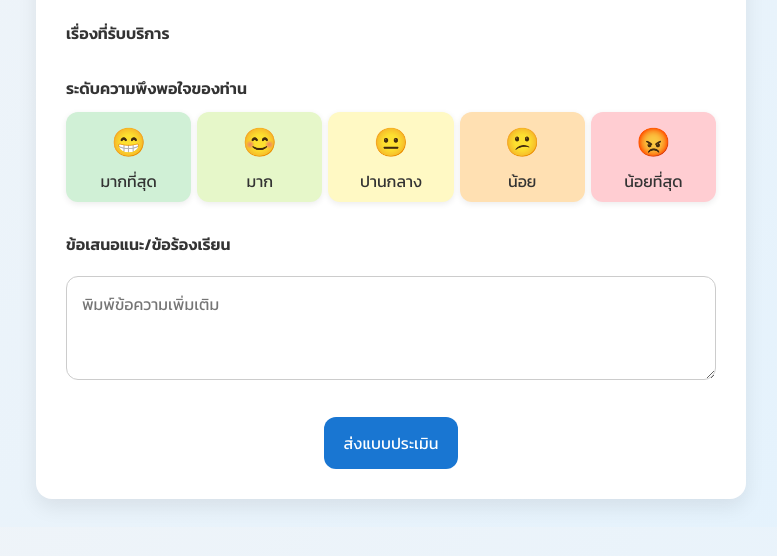
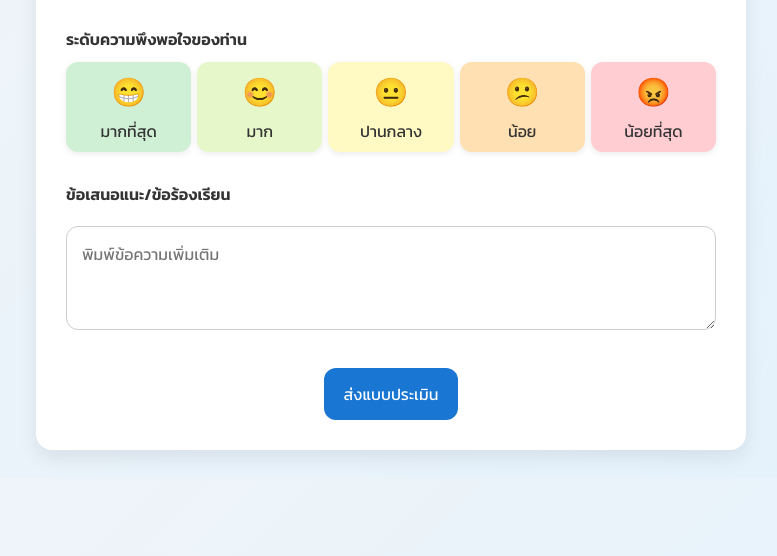
Before and after one commit to nuchbu-stack/ss, a plain HTML site: page records_office/index.html in a window 1280 px wide. Shown: the part 170-726 px from the top of the page, without its empty margins (249-1026 px from the left). Drawn offline with Linux system fonts and the light colour scheme.

Commit message:
Update index.html

```diff
--- a/records_office/index.html
+++ b/records_office/index.html
@@ -21,7 +21,9 @@
 
     <!-- Q0 -->
     <div class="question">
-    <label class="label">เรื่องที่รับบริการ</label>
+    <!-- <label class="label">เรื่องที่รับบริการ</label>
+    <select id="q0" name="q0" required> -->
+
     <select id="q0" name="q0" class="hidden">
         <option value="" disabled selected>กำลังโหลด...</option>
     </select>
```
